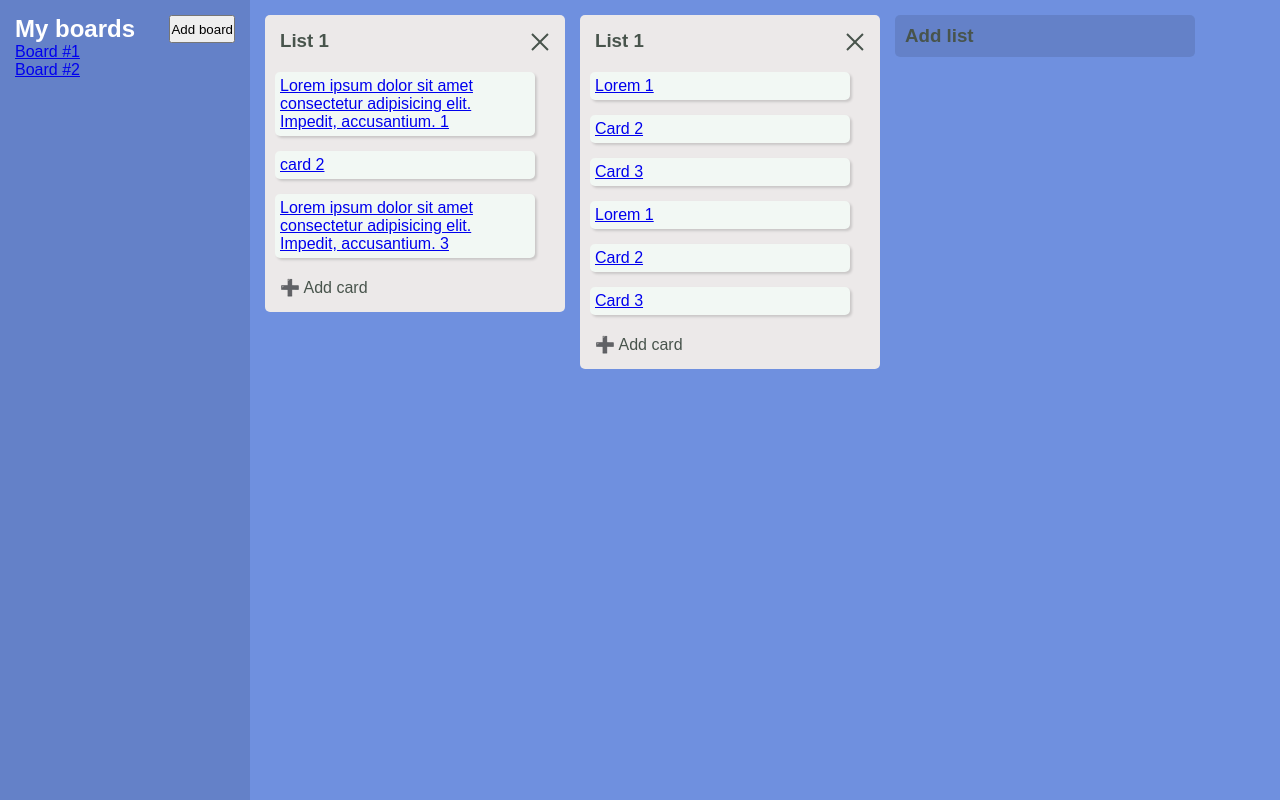
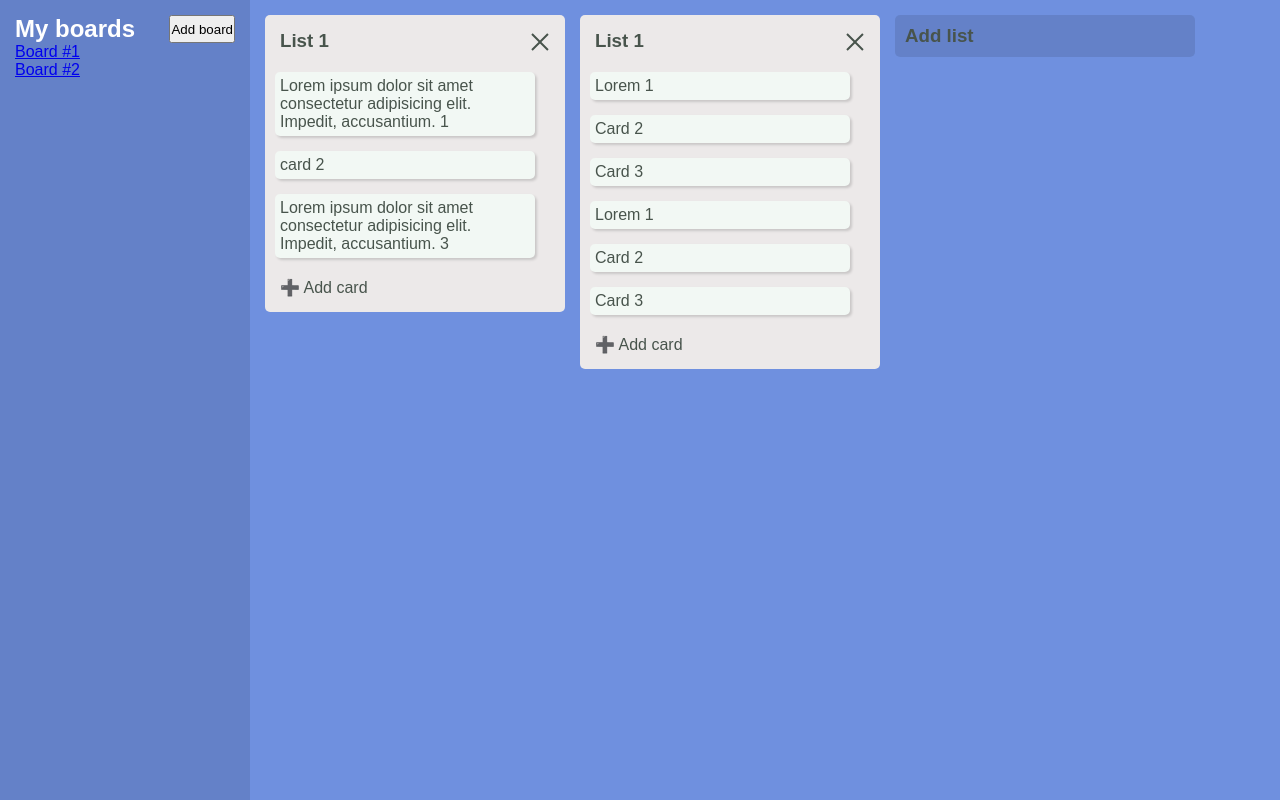
Before and after one commit to Essayey/kanban-board, a React (Create React App) app: page /boards/0 in a window 1280 px wide. Built offline with nearby package versions, Linux system fonts and the light colour scheme.

Commit message:
Update App.css

```diff
--- a/src/App.css
+++ b/src/App.css
@@ -44,6 +44,11 @@ body {
 
 .input:focus {
   outline: none;
+}
+
+.Link-normalize {
+  text-decoration: none;
+  color: #48544c;
 }
 
 
```
